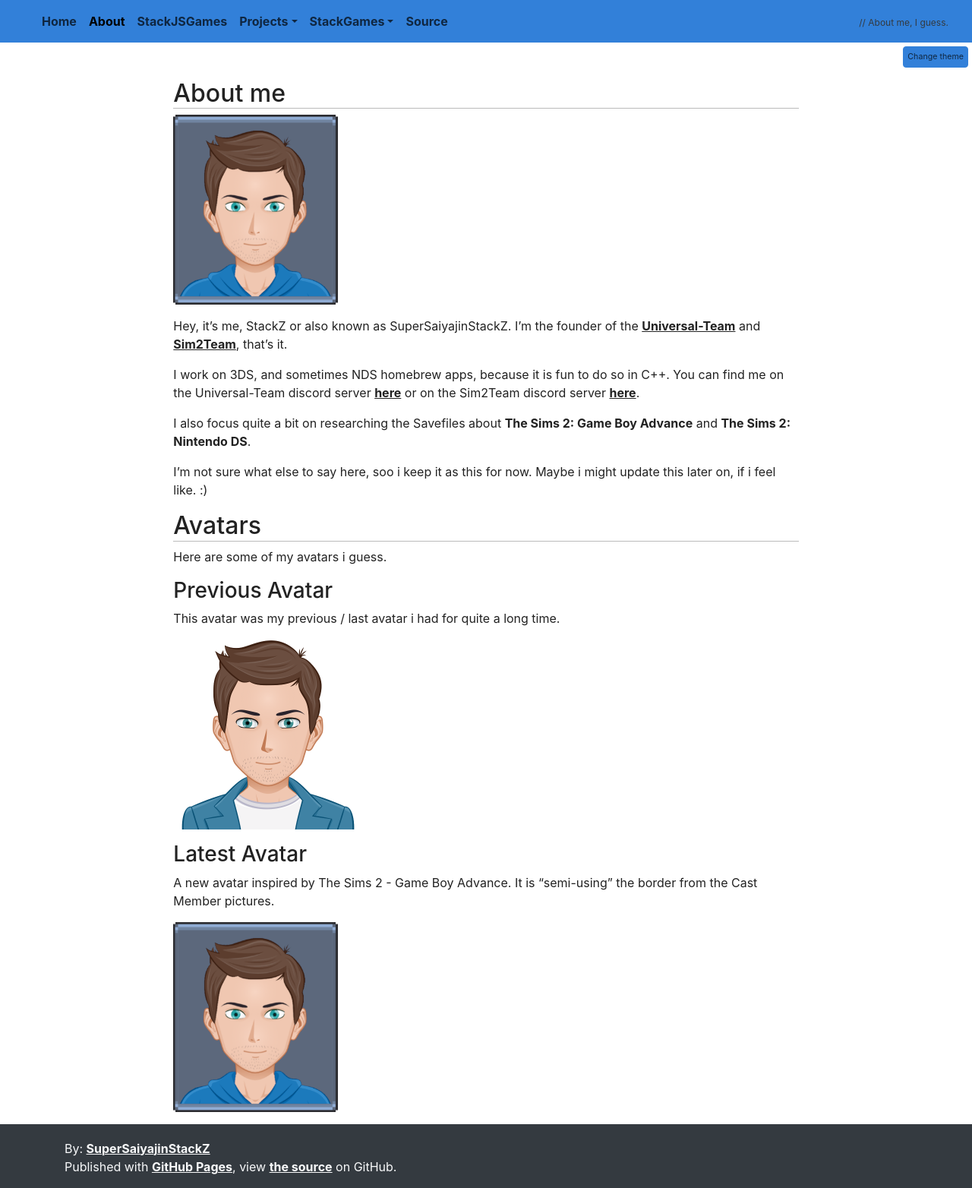
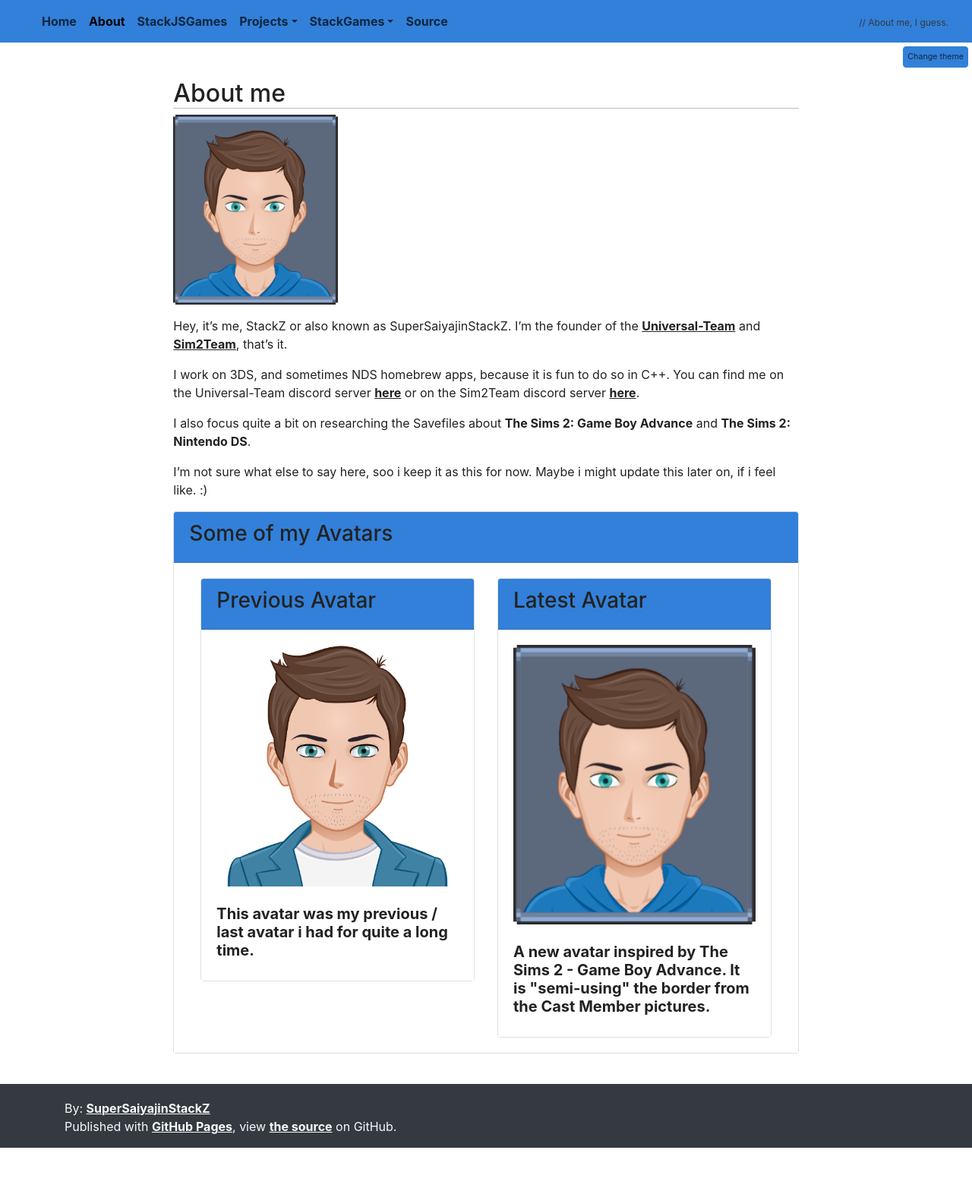
Before and after one commit to SuperSaiyajinStackZ/SuperSaiyajinStackZ.github.io, a Jekyll site: the page built from pages/about.md, in a window 1280 px wide. Shown: the whole page at 76% size. Built offline with Jekyll 4.4.1, drawn with Linux system fonts in a browser that asks for light colours; after the commit the page ends 1511 px from its top, so only the background shows below that.

Commit message:
Switch to bootstrap card for avatars.
TODO: Switch Lists and such to cards? Not now though as i'm lazy.

```diff
--- a/assets/css/style.scss
+++ b/assets/css/style.scss
@@ -197,3 +197,16 @@ h5:hover .header-anchor,
 h6:hover .header-anchor {
 	display: inline;
 }
+
+.card-body {
+	color: var(--main-color);
+	background-color: var(--main-bg);
+}
+
+.card-header {
+	background-color: var(--primary);
+}
+
+.transparency {
+	background-color: transparent;
+}
--- a/pages/about.md
+++ b/pages/about.md
@@ -15,18 +15,42 @@ I also focus quite a bit on researching the Savefiles about **The Sims 2: Game B
 
 I'm not sure what else to say here, soo i keep it as this for now. Maybe i might update this later on, if i feel like. :)
 
-## Avatars
-Here are some of my avatars i guess.
 
-### Previous Avatar
+<div class="card">
+	<div class="card-header">
+		<h3>Some of my Avatars</h3>
+	</div>
 
-This avatar was my previous / last avatar i had for quite a long time.
+	<div class="card-body">
+		<div class="container">
 
-[![Previous Avatar](/assets/images/stackz.png){:.img-small}](/assets/images/stackz.png)
+			<div class="row">
+				<div class="col-sm-6">
+					<div class="card transparency">
+						<div class="card-header">
+							<h3>Previous Avatar</h3>
+						</div>
 
+						<div class="card-body card-clr">
+							<img src="/assets/images/stackz.png" alt="Image" class="card-img-top"><br><br>
+							<h5><b>This avatar was my previous / last avatar i had for quite a long time.</b></h5>
+						</div>
+					</div>
+				</div><br>
 
-### Latest Avatar
+				<div class="col-sm-6">
+					<div class="card transparency">
+						<div class="card-header">
+							<h3>Latest Avatar</h3>
+						</div>
 
-A new avatar inspired by The Sims 2 - Game Boy Advance. It is "semi-using" the border from the Cast Member pictures.
-
-[![Latest Avatar](/assets/images/stackz2.png){:.img-small}](/assets/images/stackz2.png)
+						<div class="card-body card-clr">
+							<img src="/assets/images/stackz2.png" alt="Image" class="card-img-top"><br><br>
+							<h5><b>A new avatar inspired by The Sims 2 - Game Boy Advance. It is "semi-using" the border from the Cast Member pictures.</b></h5>
+						</div>
+					</div>
+				</div><br>
+			</div>
+		</div>
+	</div>
+</div><br>
```
